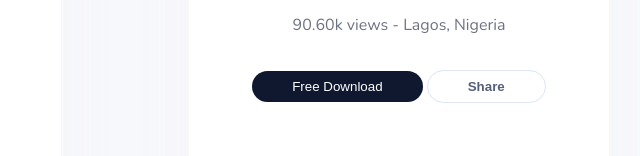
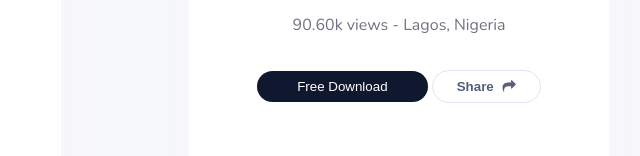
Before and after one commit to babatundelmd/User-Cards-Designs, a plain HTML site: page index.html in a window 1280 px wide. Shown: the part 292-448 px from the top of the page, 465-1105 px from the left. Drawn offline with nearby package versions, Linux system fonts and the light colour scheme.

Commit message:
⚡️chore: add font awesome

```diff
--- a/index.html
+++ b/index.html
@@ -7,6 +7,7 @@
     <meta http-equiv="X-UA-Compatible" content="ie=edge">
     <link rel="stylesheet" href="styles.css">
     <link href="https://fonts.googleapis.com/css?family=Nunito&display=swap" rel="stylesheet">
+    <link rel="stylesheet" href="https://stackpath.bootstrapcdn.com/font-awesome/4.7.0/css/font-awesome.min.css">
     <title>User Cards Designs</title>
 </head>
 
@@ -38,7 +39,7 @@
                 <p class="item-p">90.60k views - Lagos, Nigeria</p>
                 <div class="button-group">
                     <button class="lg-btn"> Free Download</button>
-                    <button class="sm-btn">Share</button>
+                    <button class="sm-btn">Share <i class="fa fa-share"></i></button>
 
                 </div>
 
--- a/styles.css
+++ b/styles.css
@@ -80,7 +80,7 @@ body{
 
 .sm-btn{
     margin-top: 10px;
-    padding: 8px 40px;
+    padding: 8px 24px;
     border-radius: 20px;
     border: none;
     color: #555e7b;
@@ -89,6 +89,10 @@ body{
     font-weight: bold;
 }
 
+.sm-btn i{
+    margin-left: 5px;
+}
+
 .item-p{
     margin-bottom: 1.5rem;
 }
```
